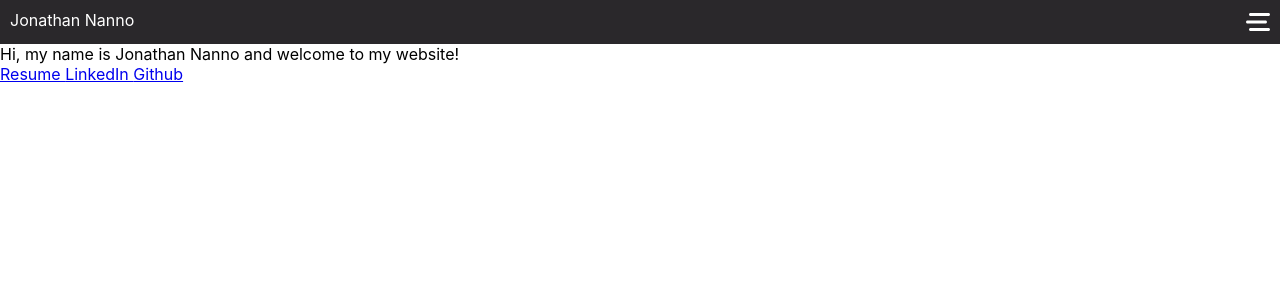
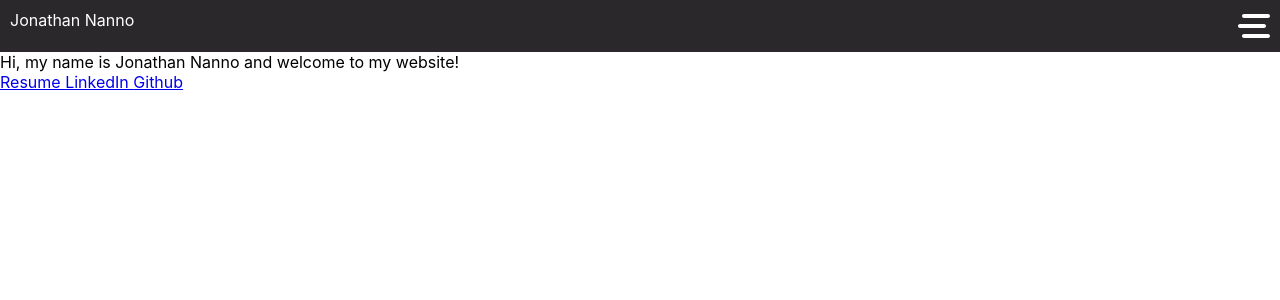
Before and after one commit to Johnny-creator/Personal-Website, a React (Create React App) app: page / in a window 1280 px wide. Shown: the top 300 px of the page. Built offline with nearby package versions, Linux system fonts and the light colour scheme; the HTML template or start-up script is replaced by a standard one.

Commit message:
Increased size of icon, line 19

```diff
--- a/src/components/header/Header.js
+++ b/src/components/header/Header.js
@@ -16,7 +16,7 @@ const Header = (props) => {
       <header>
         <div className={classes.headerWrapper}>
           <p> Jonathan Nanno </p>
-          <FontAwesomeIcon onClick={clickedContent} className={classes.font} icon={faBarsStaggered} size="xl" flip="horizontal"/>
+          <FontAwesomeIcon onClick={clickedContent} className={classes.font} icon={faBarsStaggered} size="2xl" flip="horizontal"/>
         </div>
         <NavLinks active={isActive} />
       </header>
```
